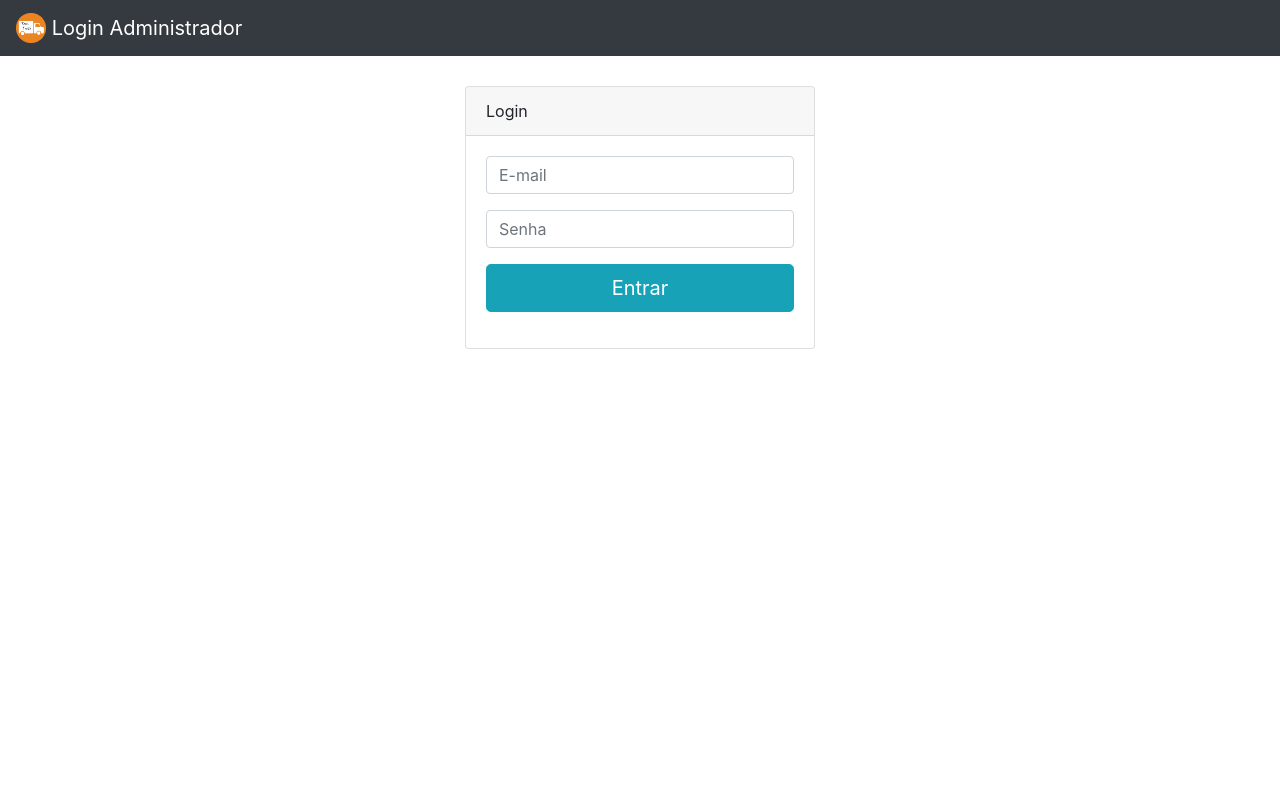
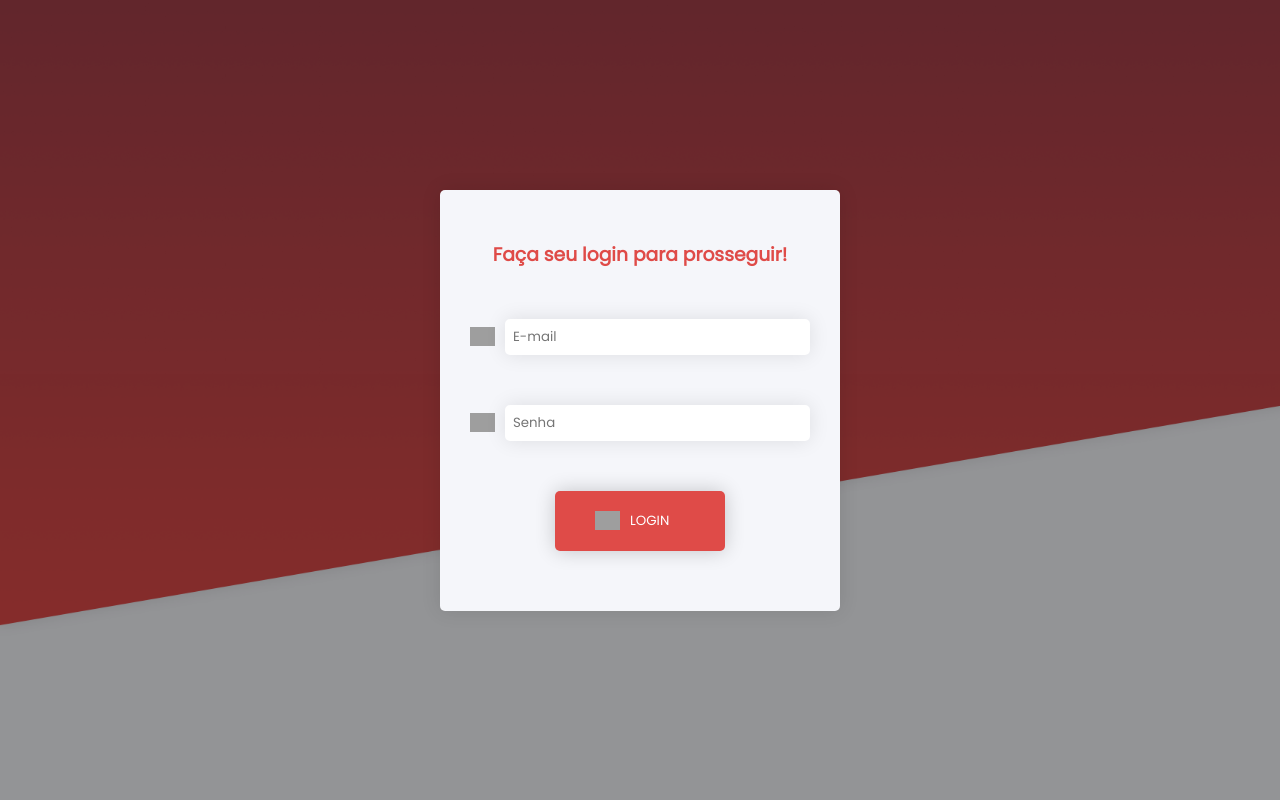
Before and after one commit to CarlosPimentel99/temfrete, a PHP site: page /login.php in a window 1280 px wide. Run offline with PHP 8.4, Linux system fonts and the light colour scheme; grey boxes are pictures that could not be loaded.

Commit message:
Refatoramento da tela de login

```diff
--- a/css/style.css
+++ b/css/style.css
@@ -147,7 +147,7 @@ button.red{
 /*login page*/
 
 .login-tela-fundo{
-    background-image: url("img/tela-de-fundo.png");
+    background-image: url("../img/tela-de-fundo.png");
     background-size: cover;
     width: 100vw;
     height: 100vh;
@@ -339,6 +339,12 @@ button.red{
     gap: 10px;
 }
 
+.centralizado{
+    display: flex;
+    justify-content: center;
+    align-items: center;
+}
+
 /*políticas de privacidade*/
 .banner{
     width: 100%;
--- a/login.php
+++ b/login.php
@@ -1,139 +1,52 @@
+<!DOCTYPE html>
+<html lang="pt-br">
+<head>
+    <meta charset="UTF-8">
+    <meta http-equiv="X-UA-Compatible" content="IE=edge">
+    <meta name="viewport" content="width=device-width, initial-scale=1.0">
+    <meta name="description" content="Faça seu login para continuar no seu painel de controle!">
+    <title>Login</title>
+    <link rel="stylesheet" type="text/css" href="css/style.css" media="screen"/>
+    <link href='https://fonts.googleapis.com/css?family=Poppins' rel='stylesheet'>
+    <link rel="icon" type="image/x-icon" href="img/icons/favicon.svg">
+</head>
+<body class="login-tela-fundo">
+        <section class="login-conteudo">
+            <h3 class="login-conteudo-titulo vermelho"><strong>Faça seu login para prosseguir!</strong></h3>
+            <form class="login-formulario" action="valida_login.php" method="POST">
 
-
-<html>
-
-  <head>
-
-    <meta charset="utf-8" />
-
-    <title>Login administrador</title>
-
-
-
-    <link rel="stylesheet" href="https://maxcdn.bootstrapcdn.com/bootstrap/4.0.0/css/bootstrap.min.css" integrity="sha384-Gn5384xqQ1aoWXA+058RXPxPg6fy4IWvTNh0E263XmFcJlSAwiGgFAW/dAiS6JXm" crossorigin="anonymous">
-
-    <style>
-
-      .card-login {
-
-        padding: 30px 0 0 0;
-
-        width: 350px;
-
-        margin: 0 auto;
-
-      }
-
-    </style>
-
-  </head>
-
-
-
-  <body>
-
-
-
-    <nav class="navbar navbar-dark bg-dark">
-
-      <a class="navbar-brand" href="home_adm.php">
-
-        <img src="img/temfrete.png" width="30" height="30" class="d-inline-block align-top" alt="">
-
-        Login Administrador
-
-      </a>
-
-    </nav>
-
-
-
-    <div class="container">
-
-      <div class="row">
-
-
-
-        <div class="card-login">
-
-          <div class="card">
-
-            <div class="card-header">
-
-              Login
-
+                <div class="login-formulario-barra">
+                    <img class="icone" alt="email" src="img/icons/email.svg">
+                    <input class="login-conteudo-input cinza" type="email" placeholder="E-mail" name="email" required>
                 </div>
 
-            <div class="card-body">
-
-              <form action="valida_login.php" method="POST">
-
-                <div class="form-group">
-
-                  <input name="email" type="email" class="form-control" placeholder="E-mail">
-
+                <div class="login-formulario-barra">
+                    <img class="icone" alt="senha" src="img/icons/senha.svg">
+                    <input class="login-conteudo-input cinza" type="password" placeholder="Senha" name="senha" required>
                 </div>
 
-                <div class="form-group">
-
-                  <input name="senha" type="password" class="form-control" placeholder="Senha">
-
+                <div class="login-formulario-barra">
+                    <button class="login-formulario-botao branco" type="submit">
+                        <img class="icone" alt="login" src="img/icons/login.svg">
+                        LOGIN</button>
                 </div>
 
-
-
                 <?php
-
                   if(isset($_GET['login']) && $_GET['login'] == 'erro') {
-
                 ?>
-
-
-
-                <div class="text-danger">
-
+                  <div class="vermelho centralizado">
                     Usuário ou senha inválido(s)
-
                   </div>
-
+                 <?php } ?>
+                 <?php
+                  if(isset($_GET['login']) && $_GET['login'] == 'erro2') {
+                ?>
+                  <div class="vermelho centralizado">
+                    Faça o Login antes de acessar as paginas protegidas!!!
+                  </div>
                 <?php } ?>
 
-
-
-
-
-                 <?php
-
-                  if(isset($_GET['login']) && $_GET['login'] == 'erro2') {
-
-                ?>
-
-
-
-                <div class="text-danger">
-
-                  Faça o Login antes de acessar as paginas protegidas!!!
-
-                </div>
-
-                 <?php } ?>
-
-
-
-
-
-                <button class="btn btn-lg btn-info btn-block" type="submit">Entrar</button>
-
             </form>
-
-            </div>
-
-          </div>
-
-        </div>
-
-    </div>
-
+        </section>
 </body>
-
 </html>
```
Lines whose indentation alone changed are shown as unchanged.
